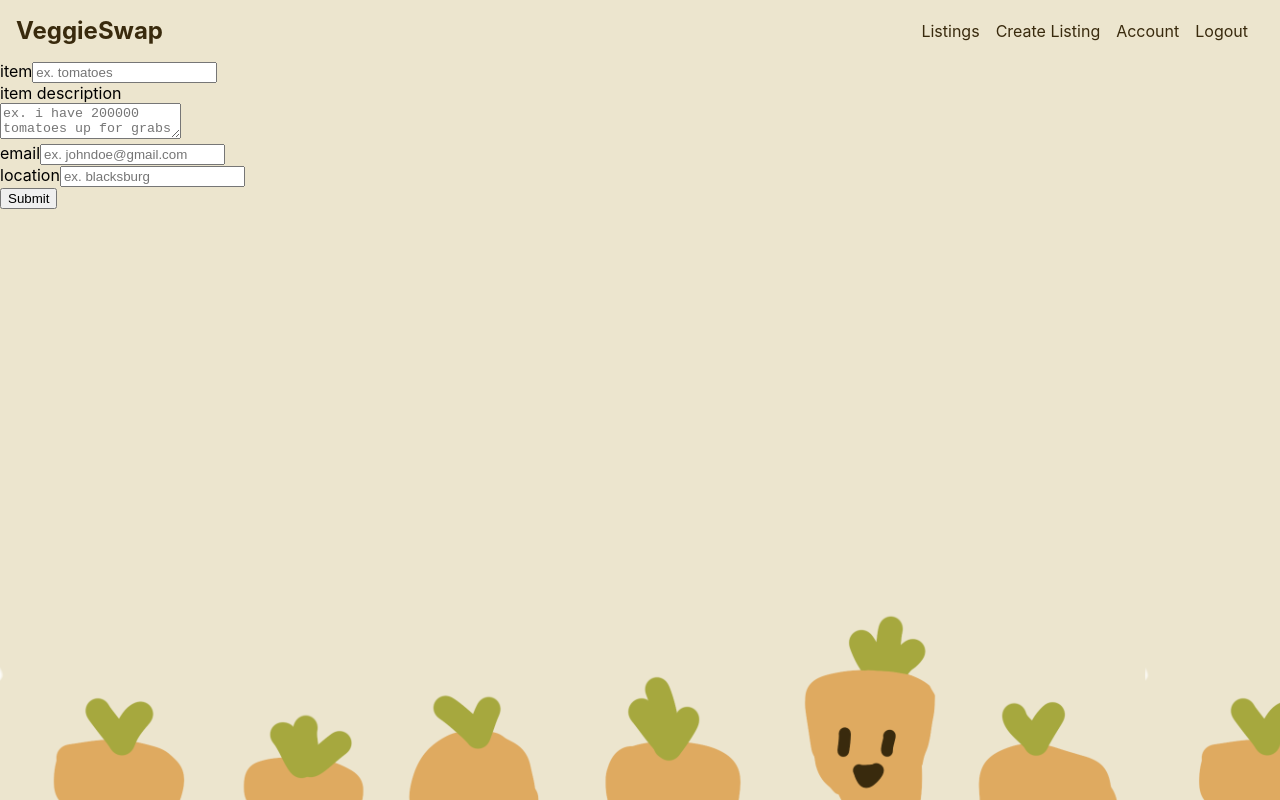
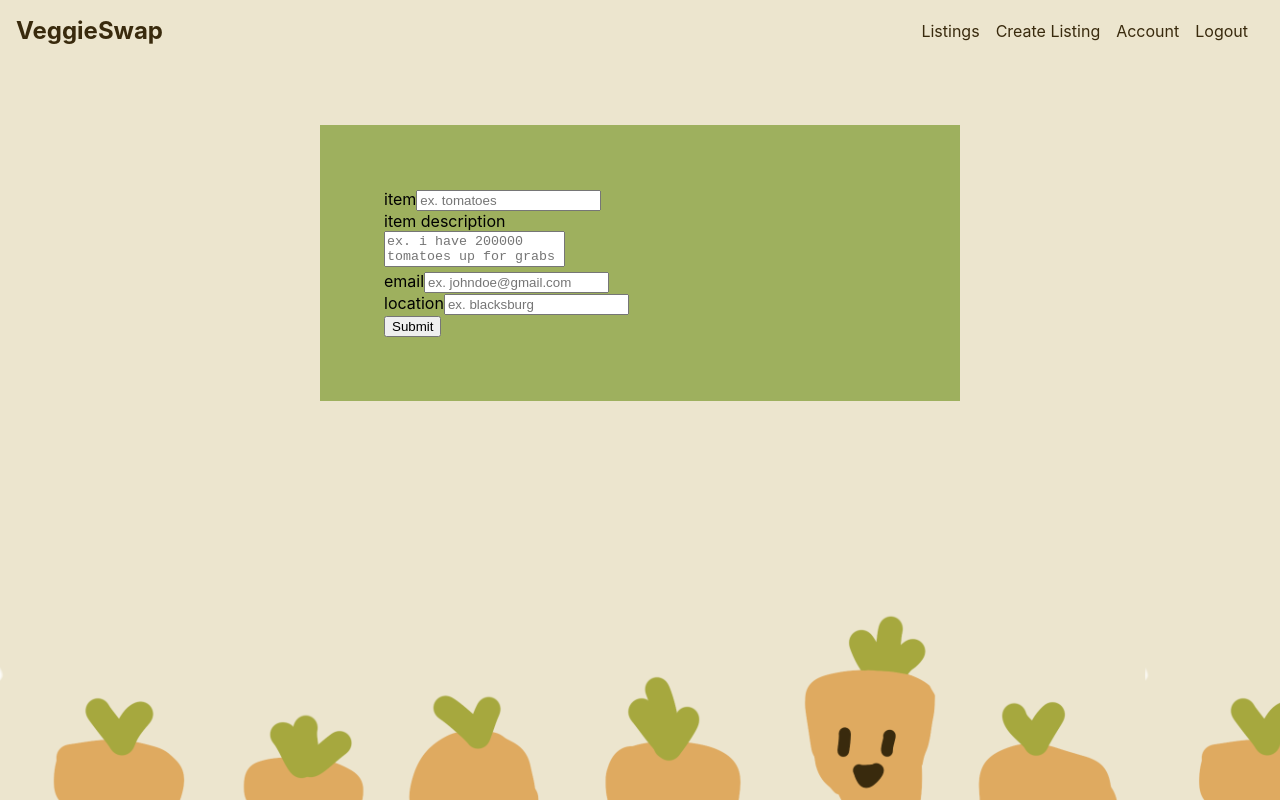
Before and after one commit to blairezh/veggieswap, a React (Create React App) app in the folder veggieswap/: page /post in a window 1280 px wide. Built offline with nearby package versions, Linux system fonts and the light colour scheme.

Commit message:
acc post.css

```diff
--- a/veggieswap/src/pages/post.css
+++ b/veggieswap/src/pages/post.css
@@ -1,46 +1,20 @@
-html, body {
-    height: 100%; /* Ensure html and body take up the full height */
-    margin: 0; /* Remove default margin */
+.card {
+    background-color: rgb(158, 176, 94);
+    width: 50%;
+    margin-left: 25%;
+    margin-top: 5%
 }
 
-body {
-    background-image: url("../../public/static/carrot bg.png");
-    background-color: #f1efe8;
-    background-repeat: repeat; /* Do not repeat the image */
-    background-size: auto 100vh; /* Resize the background image to cover the entire container */
-    background-attachment: fixed;
-}
-p {
-    font: menu;
-    padding: 0;
-    color:#8c6c2f;
-}
-.listingContainer {
-    display: flex;
-    flex-direction: column;
-    padding: 2%;
-    align-items: center;
-    /* padding-left: 20%; */
+.post-form {
+    padding-block: 10%;
+    margin-left: 10%;
+    margin-top: 10%;
+    width: 50%;
+    height: 25%;
+
 }
 
-.listings {
-    width: 80%; /* Set a max width for listings */
-    margin-bottom: 10px; /* Add space between listings */
+textarea {
+    columns: 10;
+    resize: none;
 }
-
-.listing {
-    background-color: #f4f2eb;
-    border-radius: 20px;
-    border: 2px solid #e2d7c3;
-    padding: 20px;
-    width: 75%;
-    padding-left: 5%;
-    transition: transform 0.3s, box-shadow 0.3s;
-}
-.listing:hover {
-    transform: translateY(-5px); /* Slight lift on hover */
-    box-shadow: 2px 2px 16px 4px #e8cea9;
-}
-.listings {
-    padding-top: 3%;
-}
```
